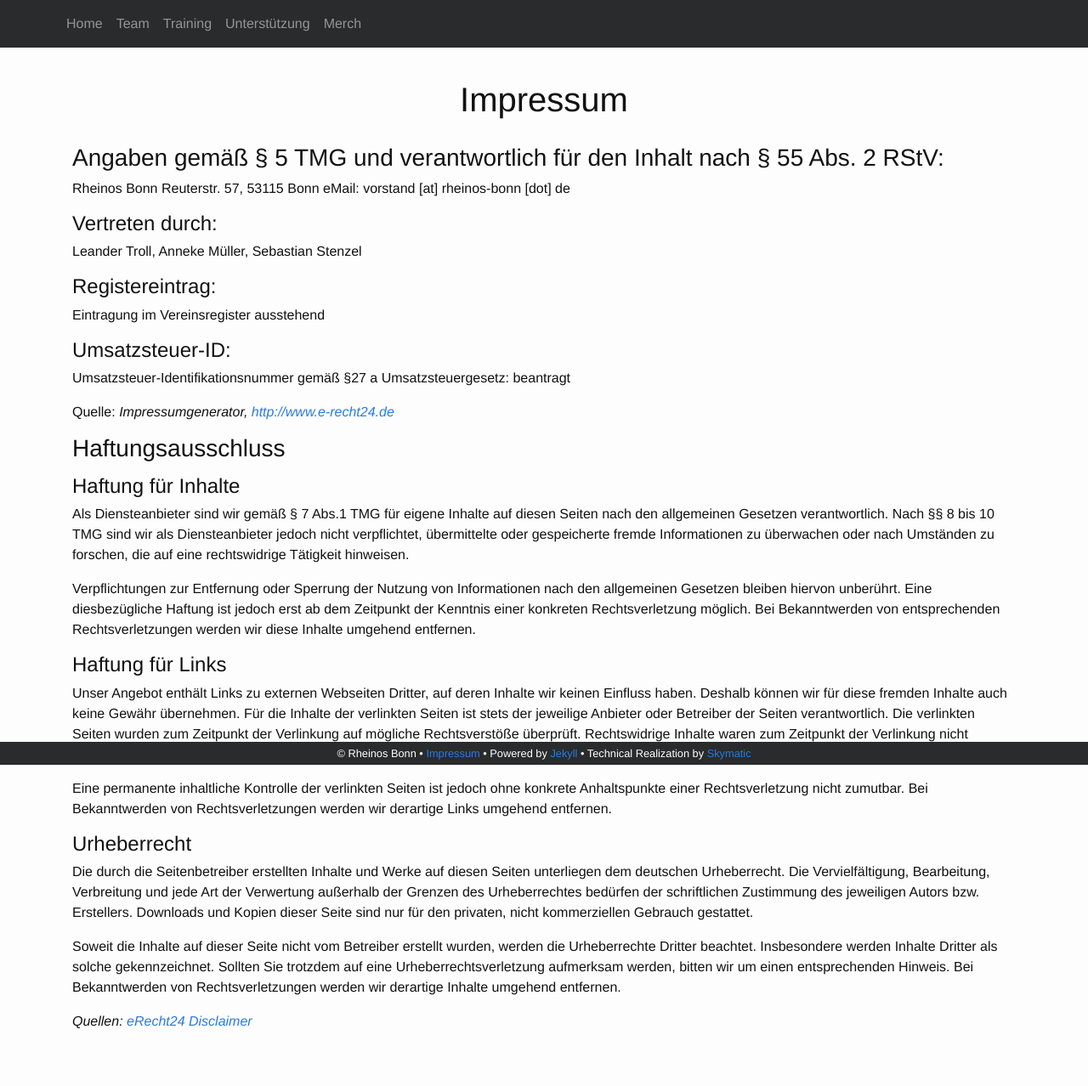
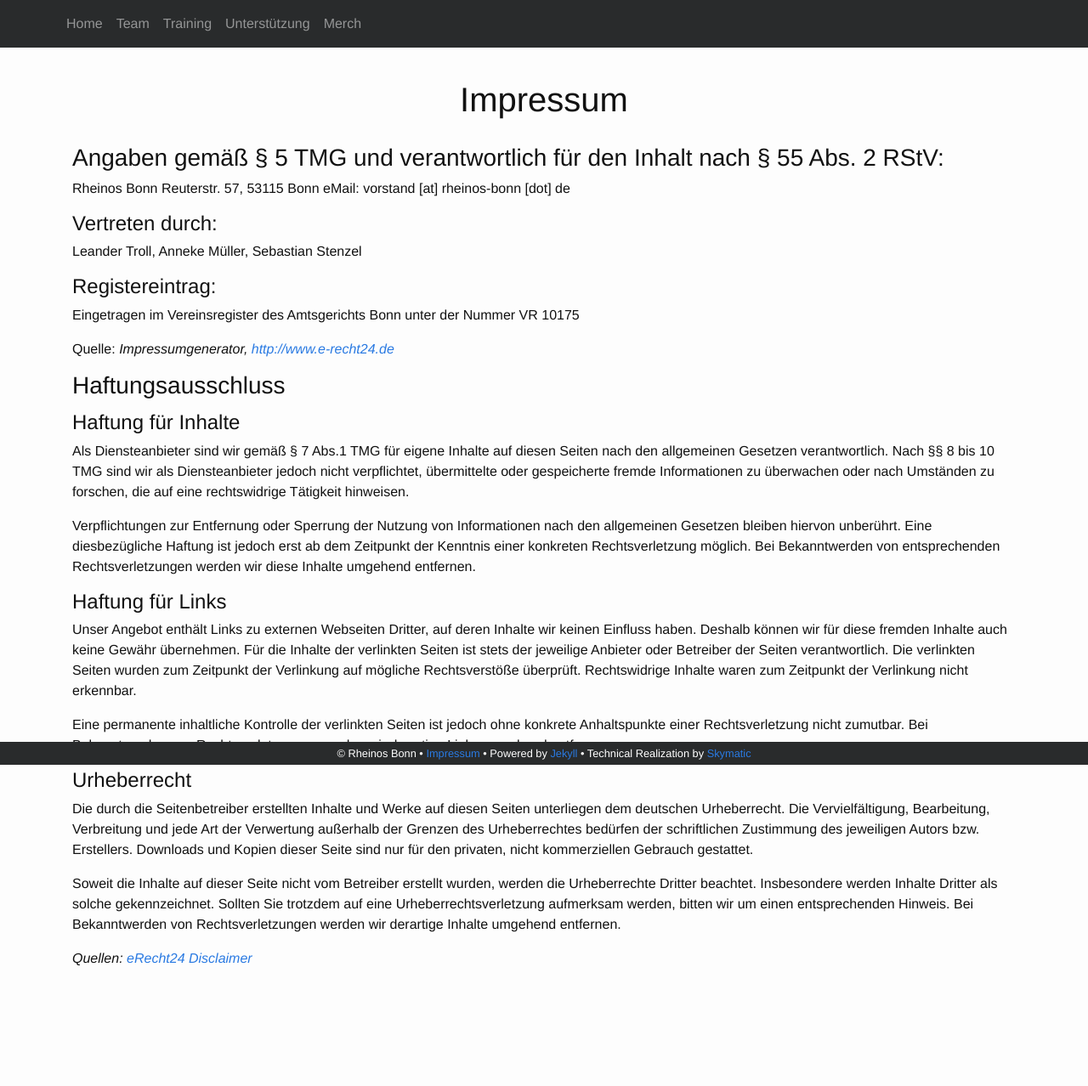
Before and after one commit to rheinos/rheinos.github.io, a Jekyll site: the page built from impressum.md, in a window 1280 px wide. Shown: the whole page at 85% size. Built offline with Jekyll 4.4.1, drawn with Linux system fonts in a browser that asks for light colours; nearby versions of some CDN libraries; after the commit the page ends 1204 px from its top, so only the background shows below that.

Commit message:
Updated Impressum

```diff
--- a/impressum.md
+++ b/impressum.md
@@ -17,12 +17,7 @@ Leander Troll, Anneke Müller, Sebastian Stenzel
 
 #### Registereintrag:
 
-Eintragung im Vereinsregister ausstehend
-
-#### Umsatzsteuer-ID:
-
-Umsatzsteuer-Identifikationsnummer gemäß §27 a Umsatzsteuergesetz:
-beantragt
+Eingetragen im Vereinsregister des Amtsgerichts Bonn unter der Nummer VR 10175
 
 Quelle: *Impressumgenerator, [http://www.e-recht24.de](http://www.e-recht24.de)*
 
```
